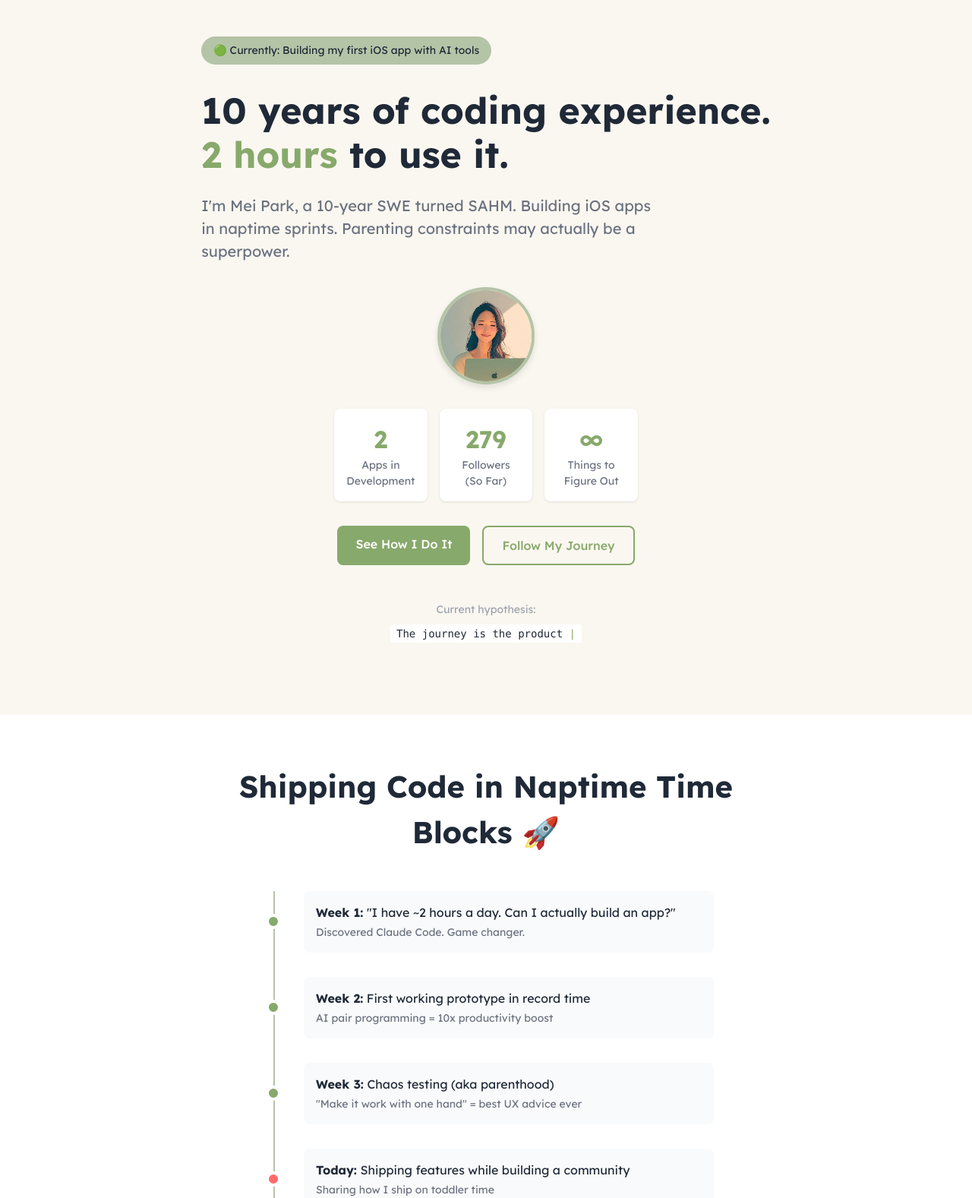
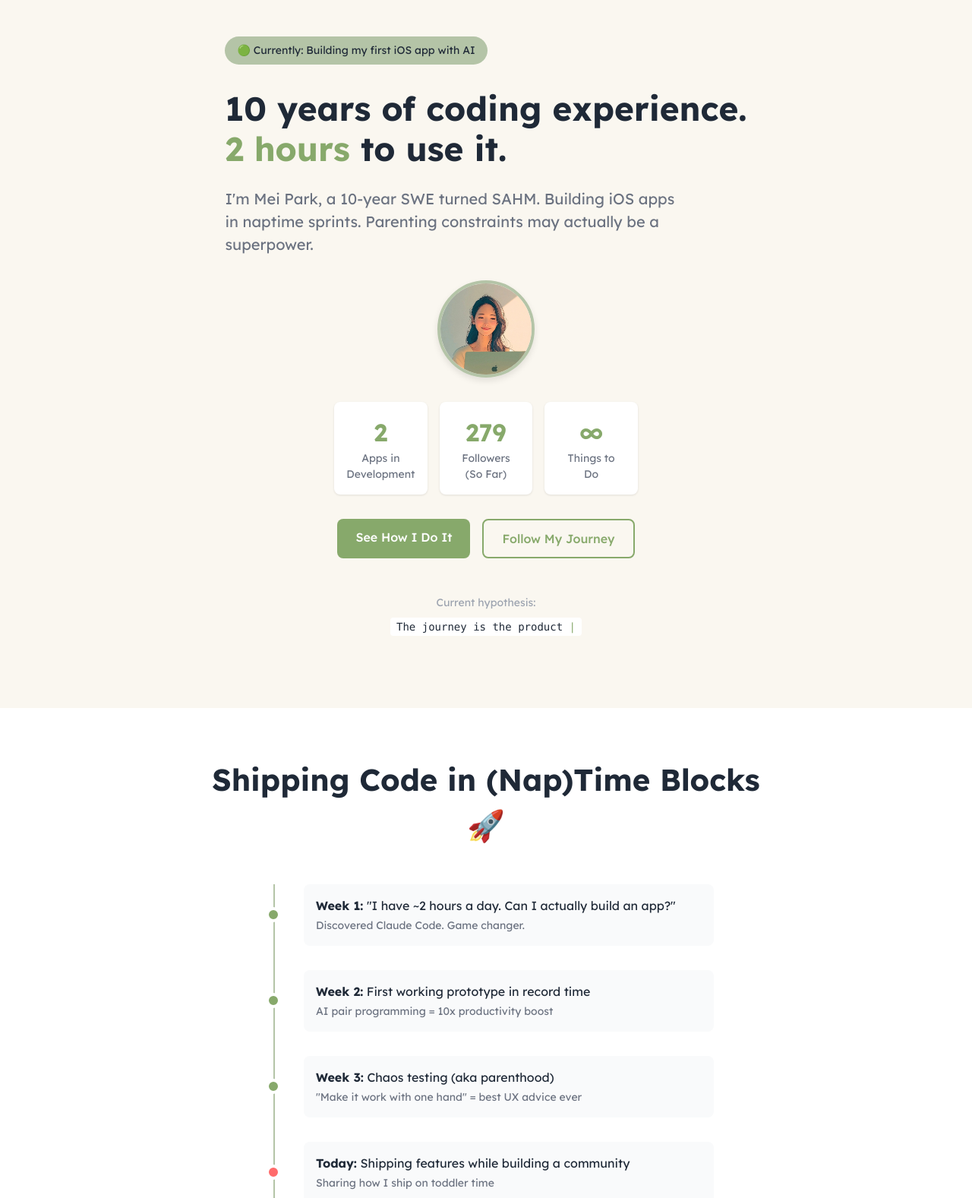
Before and after one commit to madebydia/madebydia.github.io, a plain HTML site: page index.html in a window 1280 px wide. Shown: the top 1577 px of the page at 76% size. Drawn offline with nearby package versions, Linux system fonts and the light colour scheme; a script that the page names is missing.

Commit message:
Text tweaks

```diff
--- a/index.html
+++ b/index.html
@@ -216,13 +216,13 @@
             margin-bottom: 2rem;
           "
         >
-          🟢 Currently: Building my first iOS app with AI tools
+          🟢 Currently: Building my first iOS app with AI
         </div>
 
         <!-- Main Hook -->
         <h1
           style="
-            font-size: 3rem;
+            font-size: 2.75rem;
             font-weight: bold;
             margin-bottom: 1.5rem;
             line-height: 1.2;
@@ -280,7 +280,7 @@
           </div>
           <div class="stat-card">
             <div class="stat-number">∞</div>
-            <div class="stat-label">Things to<br />Figure Out</div>
+            <div class="stat-label">Things to<br />Do</div>
           </div>
         </div>
 
@@ -361,7 +361,7 @@
             margin-bottom: 3rem;
           "
         >
-          Shipping Code in Naptime Time Blocks 🚀
+          Shipping Code in (Nap)Time Blocks 🚀
         </h2>
 
         <!-- Timeline -->
```
